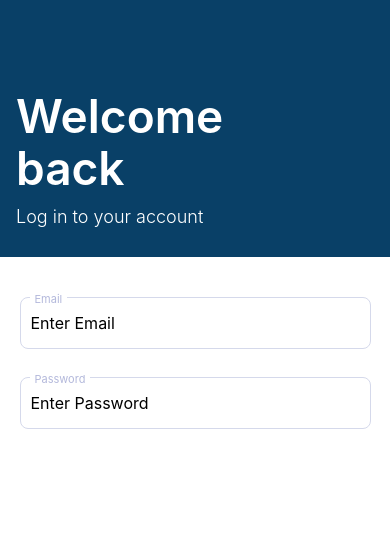
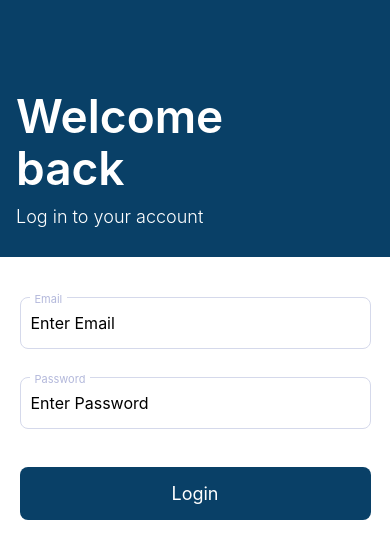
Before and after one commit to TeachNLearn/TeachAndLearnApp, a React Native app: screen / in a window 390 px wide. Shown: the top 558 px of the page. Built offline with nearby package versions, Linux system fonts and the light colour scheme.

Commit message:
adding button components

```diff
--- /dev/null
+++ b/src/components/general-components/button.tsx
@@ -0,0 +1,55 @@
+import React from "react";
+import { StyleSheet, Text } from "react-native";
+import { Pressable, View } from "react-native";
+
+interface btnProps {
+  children: string;
+  onPress: any;
+}
+
+const Button = ({ children, onPress }: btnProps) => {
+  return (
+    <View style={styles.outerContainer}>
+      <Pressable style={styles.pressableContainer} onPress={onPress}>
+        <View>
+          <Text style={styles.text}>{children}</Text>
+        </View>
+      </Pressable>
+    </View>
+  );
+};
+
+const styles = StyleSheet.create({
+  outerContainer: {
+    // borderWidth: 1,
+    // borderColor: "black",
+    // paddingHorizontal: 20,
+    paddingVertical: 16,
+    display: "flex",
+    alignItems: "center",
+    justifyContent: "center",
+    borderRadius: 8,
+    width: "100%",
+    backgroundColor: "#094067",
+    marginTop: 10,
+  },
+  pressableContainer: {
+    width: "100%",
+    display: "flex",
+    alignItems: "center",
+    justifyContent: "center",
+    // height: "100%",
+    // borderColor: "white",
+    // borderWidth: 2,
+  },
+  text: {
+    color: "#FFF",
+    // font-family: Nunito;
+    fontSize: 18,
+    // fontStyle: "normal",
+    fontWeight: "400",
+    // line-height: normal;
+  },
+});
+
+export default Button;
--- a/src/screens/auth/Login.tsx
+++ b/src/screens/auth/Login.tsx
@@ -1,11 +1,12 @@
-import React, { useState, useEffect, useContext } from "react";
-import { StyleSheet, Text, View } from "react-native";
-import InputHolder from "../../components/inputHolder";
+import React, {useState, useEffect, useContext} from 'react';
+import {StyleSheet, Text, View} from 'react-native';
+import InputHolder from '../../components/inputHolder';
 // import Button from "../components/general-comp/button";
-import { BASE_URL, apiVersion } from "../../utils/apiRoutes";
-import axios from "axios";
-import { isValidEmail } from "../../utils/helperFunctions";
-import { AuthContext } from "../../store/auth-context";
+import {BASE_URL, apiVersion} from '../../utils/apiRoutes';
+import axios from 'axios';
+import {isValidEmail} from '../../utils/helperFunctions';
+import {AuthContext} from '../../store/auth-context';
+import Button from '../../components/general-components/button';
 
 interface loginDataProps {
   email: string;
@@ -14,21 +15,21 @@ interface loginDataProps {
 
 const Login = () => {
   const [loginData, setLoginData] = useState<loginDataProps>({
-    email: "",
-    password: "",
+    email: '',
+    password: '',
   });
 
   const authCtx = useContext(AuthContext);
 
   function updateFields(fields: Partial<loginDataProps>) {
-    setLoginData((prev) => {
-      return { ...prev, ...fields };
+    setLoginData(prev => {
+      return {...prev, ...fields};
     });
   }
 
   const handleValidation = () => {
-    const { email, password } = loginData;
-    if (email === "" || password === "") {
+    const {email, password} = loginData;
+    if (email === '' || password === '') {
       return false;
     } else if (!isValidEmail(email)) {
       return false;
@@ -46,12 +47,12 @@ const Login = () => {
           email: loginData.email,
           password: loginData.password,
         })
-        .then(({ data }) => {
+        .then(({data}) => {
           const user = data.data.user;
           console.log(data.token);
           authCtx.authenticate(data.token);
         })
-        .catch((data) => {
+        .catch(data => {
           console.log(data);
         });
     }
@@ -87,7 +88,7 @@ const Login = () => {
           placeholderText="Enter Password"
           hasDropdown={false}
         />
-        {/* <Button onPress={loginHandler}>Login</Button> */}
+        <Button onPress={loginHandler}>Login</Button>
       </View>
     </View>
   );
@@ -96,49 +97,49 @@ const Login = () => {
 const styles = StyleSheet.create({
   container: {
     flex: 1,
-    flexDirection: "column",
+    flexDirection: 'column',
     rowGap: 40,
-    alignItems: "center",
+    alignItems: 'center',
   },
   upperContainer: {
-    backgroundColor: "#094067",
-    width: "100%",
+    backgroundColor: '#094067',
+    width: '100%',
     paddingTop: 90,
     paddingBottom: 30,
     paddingLeft: 16,
   },
   text: {
-    color: "#FFFFFF",
+    color: '#FFFFFF',
     // font-family: Nunito;
     fontSize: 46,
-    fontStyle: "normal",
-    fontWeight: "600",
+    fontStyle: 'normal',
+    fontWeight: '600',
     lineHeight: 52,
   },
   smallerText: {
-    color: "#FFFFFF",
+    color: '#FFFFFF',
     fontSize: 18,
-    fontStyle: "normal",
-    fontWeight: "300",
+    fontStyle: 'normal',
+    fontWeight: '300',
     marginTop: 12,
     // lineHeight: 1,
   },
   formContainer: {
-    width: "90%",
+    width: '90%',
     // borderWidth: 1,
     // borderColor: "black",
-    marginHorizontal: "auto",
+    marginHorizontal: 'auto',
     rowGap: 28,
   },
   input: {
-    borderColor: "#D5D9EB",
+    borderColor: '#D5D9EB',
     borderRadius: 8,
     borderWidth: 1.5,
     height: 40,
     margin: 12,
     padding: 10,
-    color: "#000000",
-    outline: "none",
+    color: '#000000',
+    outline: 'none',
     fontSize: 16,
     // fontWeight: '400',
   },
```
Also changed, not shown: 1 other file (tests, documents, lock files or other folders).
